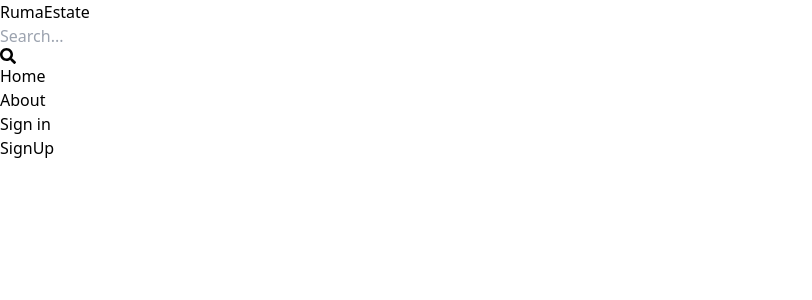
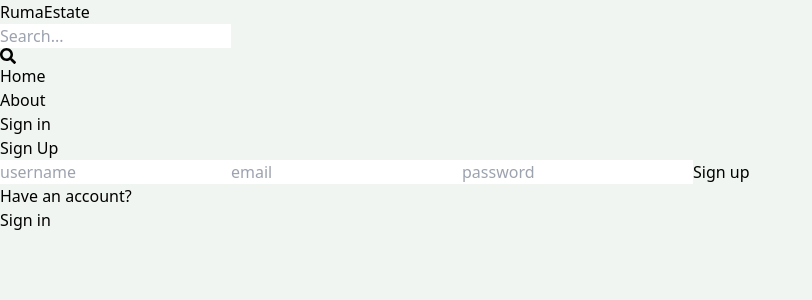
Before and after one commit to Rami9999/mern-stack-real-estate, a React (Vite) app in the folder client/: page /sign-up in a window 1280 px wide. Shown: the top 300 px of the page, without its empty margins (0-812 px from the left). Built offline with nearby package versions, Linux system fonts and the light colour scheme.

Commit message:
sign up ui

```diff
--- a/client/src/index.css
+++ b/client/src/index.css
@@ -1,3 +1,7 @@
 @tailwind base;
 @tailwind components;
 @tailwind utilities;
+
+body{
+    background-color:rgb(241,245,241);
+}
--- a/client/src/pages/SignUp.jsx
+++ b/client/src/pages/SignUp.jsx
@@ -1,7 +1,36 @@
 import React from 'react'
-
+import {Link} from 'react-router-dom';
 export default function SignUp() {
   return (
-    <div>SignUp</div>
+    <div className='p-3 max-w-lg mx-auto'>
+      <h1 className='text-3xl text-center font-semibold my-7'>Sign Up</h1>
+      <form className='flex flex-col gap-4' >
+        <input type="text"
+        placeholder='username'
+        className='border p-3 rounded-lg'
+        id="username"
+         />
+
+        <input type="email"
+        placeholder='email'
+        className='border p-3 rounded-lg'
+        id="email"
+         />
+
+        <input type="password"
+        placeholder='password'
+        className='border p-3 rounded-lg'
+        id="password"
+         />
+         <button
+          className='bg-slate-700 text-white p-3 rounded-lg uppercase hover:opacity-95 disabled:opacity-80'>Sign up</button>
+      </form>
+      <div className='flex gap-2 mt-5'>
+        <p>Have an account?</p>
+        <Link to={"/sign-in"}>
+          <span className='text-blue-700'>Sign in</span>
+        </Link>
+      </div>
+    </div>
   )
 }
```
